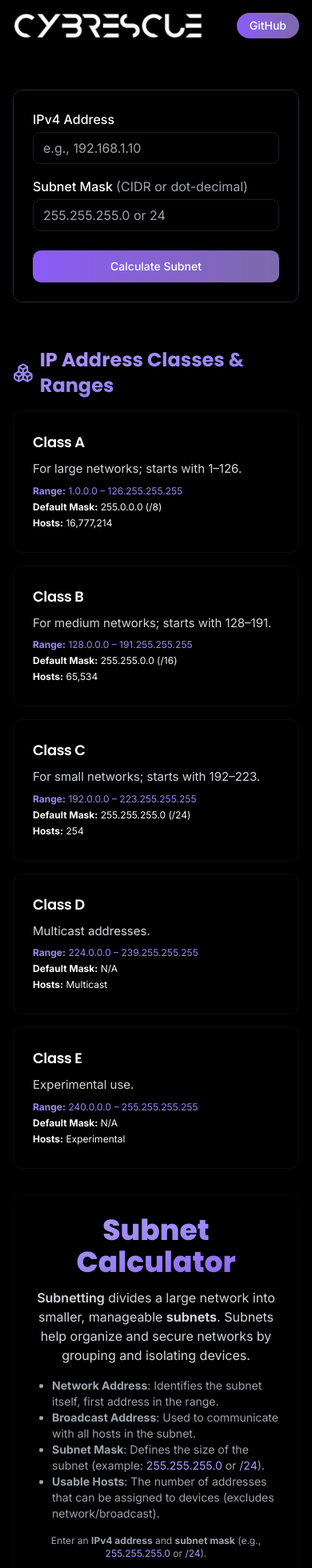
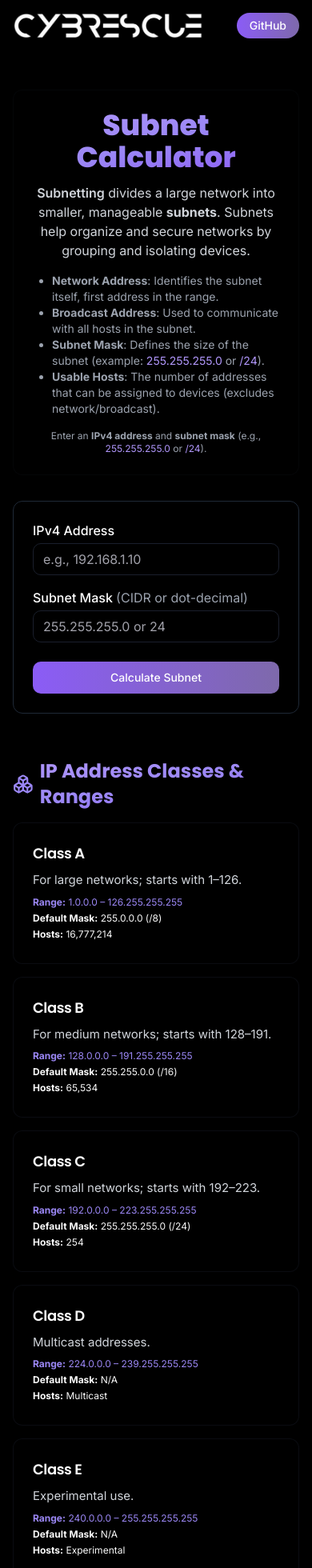
Before and after one commit to dasarijaswanthsai/services-cybrescue, a React (Vite) app: page /subnet-calculator in a window 390 px wide. Shown: the top 1960 px of the page at 80% size. Built offline with nearby package versions, Linux system fonts and the light colour scheme.

Commit message:
Remove IP calculator details from DNS checker
Remove IP calculator details from DNS checker and add a heading to the top of the IP calculator page.

```diff
--- a/src/pages/DnsLookupPage.tsx
+++ b/src/pages/DnsLookupPage.tsx
@@ -113,36 +113,7 @@ const DnsLookupPage = () => (
           </Card>
         ))}
       </section>
-
-      {/* IP Classes & Ranges */}
-      <section className="w-full max-w-3xl my-8">
-        <h2 className="text-2xl font-bold mb-4 text-gradient flex items-center gap-2">
-          <Boxes size={28} className="text-purple-400" /> IP Address Classes & Ranges
-        </h2>
-        <div className="grid md:grid-cols-3 gap-4">
-          {ipClassDetails.map((ipclass) => (
-            <Card key={ipclass.class} className="border border-purple-800/40 bg-black/80">
-              <CardHeader className="pb-2">
-                <CardTitle className="text-lg">
-                  Class {ipclass.class}
-                </CardTitle>
-              </CardHeader>
-              <CardContent>
-                <div className="text-[15px] text-gray-300 mb-2">{ipclass.desc}</div>
-                <div className="text-xs text-purple-400 mb-1">
-                  <b>Range:</b> {ipclass.range}
-                </div>
-                <div className="text-xs mb-1">
-                  <b>Default Mask:</b> {ipclass.defaultMask}
-                </div>
-                <div className="text-xs mb-1">
-                  <b>Hosts:</b> {ipclass.hosts}
-                </div>
-              </CardContent>
-            </Card>
-          ))}
-        </div>
-      </section>
+      {/* Removed the IP Classes & Ranges section */}
       <section className="max-w-2xl w-full mb-8 bg-black/60 glass-morphism rounded-xl p-6 shadow border border-purple-800/20 animate-fade-in">
         <h1 className="text-4xl font-extrabold mb-3 text-gradient text-center">DNS Lookup</h1>
         <p className="text-gray-300 mb-4 text-center">
--- a/src/pages/SubnetCalculatorPage.tsx
+++ b/src/pages/SubnetCalculatorPage.tsx
@@ -181,7 +181,36 @@ const SubnetCalculatorPage: React.FC = () => {
     <div className="min-h-screen bg-black text-white flex flex-col">
       <Header />
       <main className="flex-1 flex flex-col items-center justify-start py-12 px-4">
-        {/* === SUBNET CALCULATOR TOOL (Form/results) MOVED TO TOP === */}
+        {/* === Heading moved to top === */}
+        <section className="max-w-3xl w-full mb-8 bg-black/60 glass-morphism rounded-xl p-6 shadow border border-purple-800/20 animate-fade-in">
+          <h1 className="text-4xl font-extrabold mb-3 text-gradient text-center">
+            Subnet Calculator
+          </h1>
+          <p className="text-gray-300 mb-4 text-center">
+            <span className="font-semibold">Subnetting</span> divides a large network into smaller, manageable <b>subnets</b>.
+            Subnets help organize and secure networks by grouping and isolating devices.
+          </p>
+          <ul className="text-gray-400 text-sm mb-1 list-disc pl-6">
+            <li>
+              <b>Network Address</b>: Identifies the subnet itself, first address in the range.
+            </li>
+            <li>
+              <b>Broadcast Address</b>: Used to communicate with all hosts in the subnet.
+            </li>
+            <li>
+              <b>Subnet Mask</b>: Defines the size of the subnet (example: <span className="text-purple-300">255.255.255.0</span> or <span className="text-purple-300">/24</span>).
+            </li>
+            <li>
+              <b>Usable Hosts</b>: The number of addresses that can be assigned to devices (excludes network/broadcast).
+            </li>
+          </ul>
+          <p className="text-gray-400 text-xs mt-4 text-center">
+            Enter an <b>IPv4 address</b> and <b>subnet mask</b> (e.g., <span className="text-purple-300">255.255.255.0</span> or <span className="text-purple-300">/24</span>).
+          </p>
+        </section>
+        {/* Moved Explanation/Intro section (with heading) above form */}
+
+        {/* === SUBNET CALCULATOR TOOL (Form/results) stays after heading === */}
         <form
           onSubmit={handleCalculate}
           className="max-w-xl w-full mx-auto bg-black/50 rounded-lg p-6 border border-gray-800 mb-6 shadow"
@@ -283,33 +312,6 @@ const SubnetCalculatorPage: React.FC = () => {
             ))}
           </div>
         </section>
-        {/* === EXPLANATION/INTRO SECTION (no DNS info) === */}
-        <section className="max-w-3xl w-full mb-8 bg-black/60 glass-morphism rounded-xl p-6 shadow border border-purple-800/20 animate-fade-in">
-          <h1 className="text-4xl font-extrabold mb-3 text-gradient text-center">
-            Subnet Calculator
-          </h1>
-          <p className="text-gray-300 mb-4 text-center">
-            <span className="font-semibold">Subnetting</span> divides a large network into smaller, manageable <b>subnets</b>.
-            Subnets help organize and secure networks by grouping and isolating devices.
-          </p>
-          <ul className="text-gray-400 text-sm mb-1 list-disc pl-6">
-            <li>
-              <b>Network Address</b>: Identifies the subnet itself, first address in the range.
-            </li>
-            <li>
-              <b>Broadcast Address</b>: Used to communicate with all hosts in the subnet.
-            </li>
-            <li>
-              <b>Subnet Mask</b>: Defines the size of the subnet (example: <span className="text-purple-300">255.255.255.0</span> or <span className="text-purple-300">/24</span>).
-            </li>
-            <li>
-              <b>Usable Hosts</b>: The number of addresses that can be assigned to devices (excludes network/broadcast).
-            </li>
-          </ul>
-          <p className="text-gray-400 text-xs mt-4 text-center">
-            Enter an <b>IPv4 address</b> and <b>subnet mask</b> (e.g., <span className="text-purple-300">255.255.255.0</span> or <span className="text-purple-300">/24</span>).
-          </p>
-        </section>
       </main>
       <Footer />
     </div>
```
